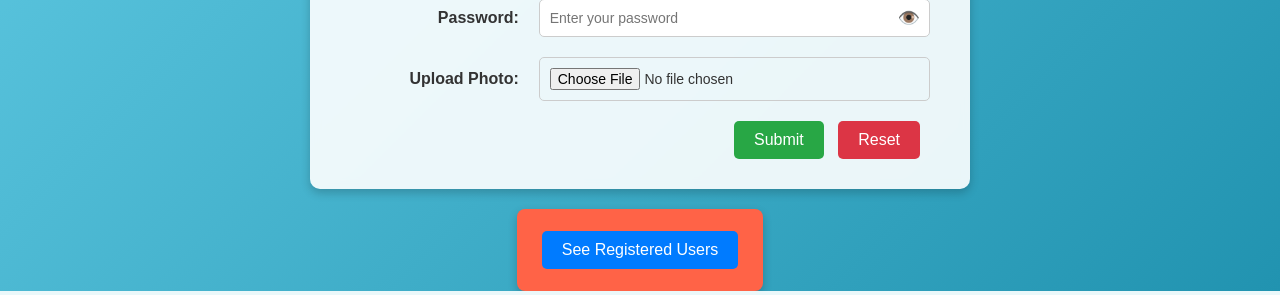
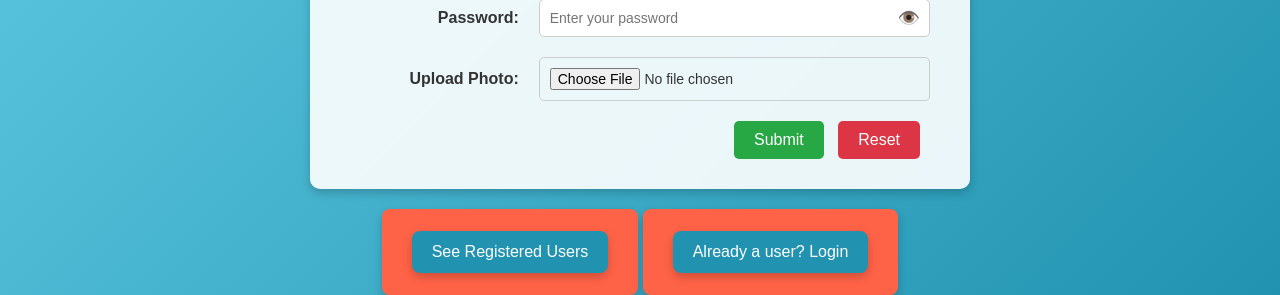
Before and after one commit to vansh070605/REGESTRATION-FORM, a Flask app: page / in a window 1280 px wide. Shown: the part 669-964 px from the top of the page. Run offline with Flask 3, Linux system fonts and the light colour scheme.

Commit message:
index.html

```diff
--- a/templates/index.html
+++ b/templates/index.html
@@ -79,10 +79,15 @@
         </table>
     </form>
 
-    <!-- Button to see registered users -->
-    <a href="{{ url_for('display') }}">
-        <button class="form-button">See Registered Users</button>
-    </a>
+    <!-- Buttons to see registered users and login -->
+    <div>
+        <a href="{{ url_for('display') }}">
+            <button class="index-buttons">See Registered Users</button>
+        </a>
+        <a href="{{ url_for('login') }}">
+            <button class="index-buttons">Already a user? Login</button>
+        </a>
+    </div>
 
     <script>
         function togglePassword() {
```
